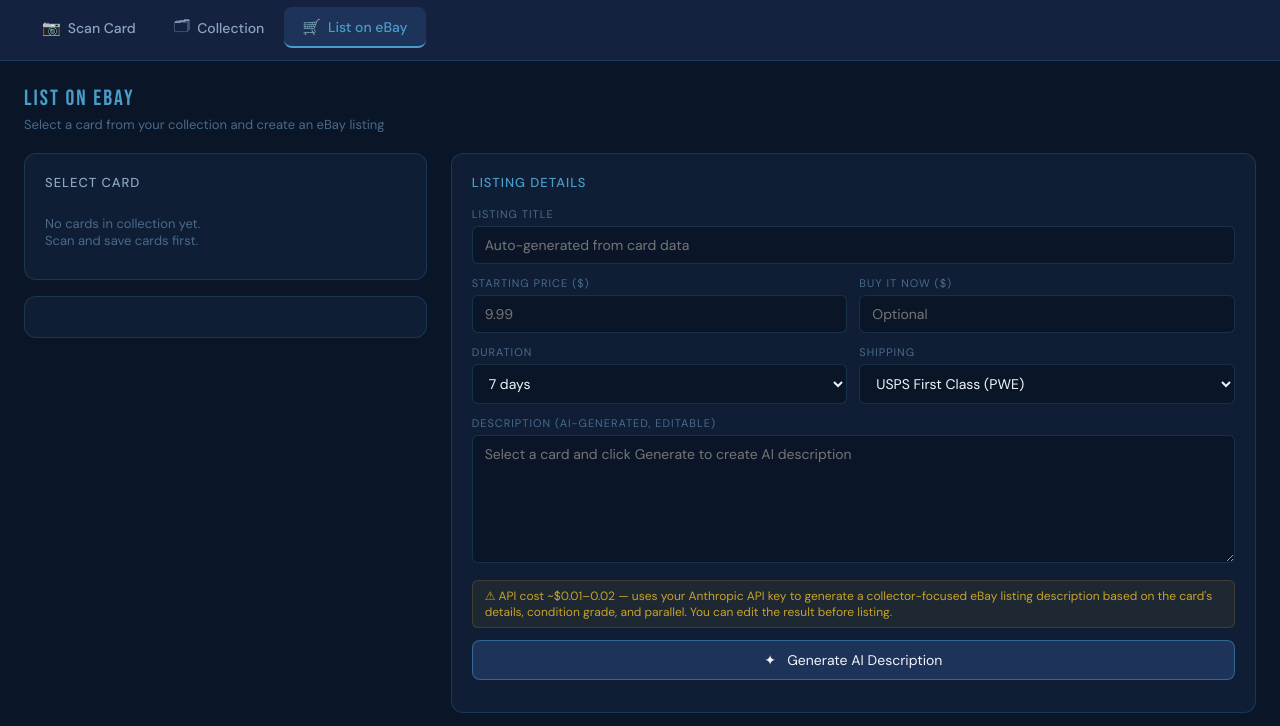
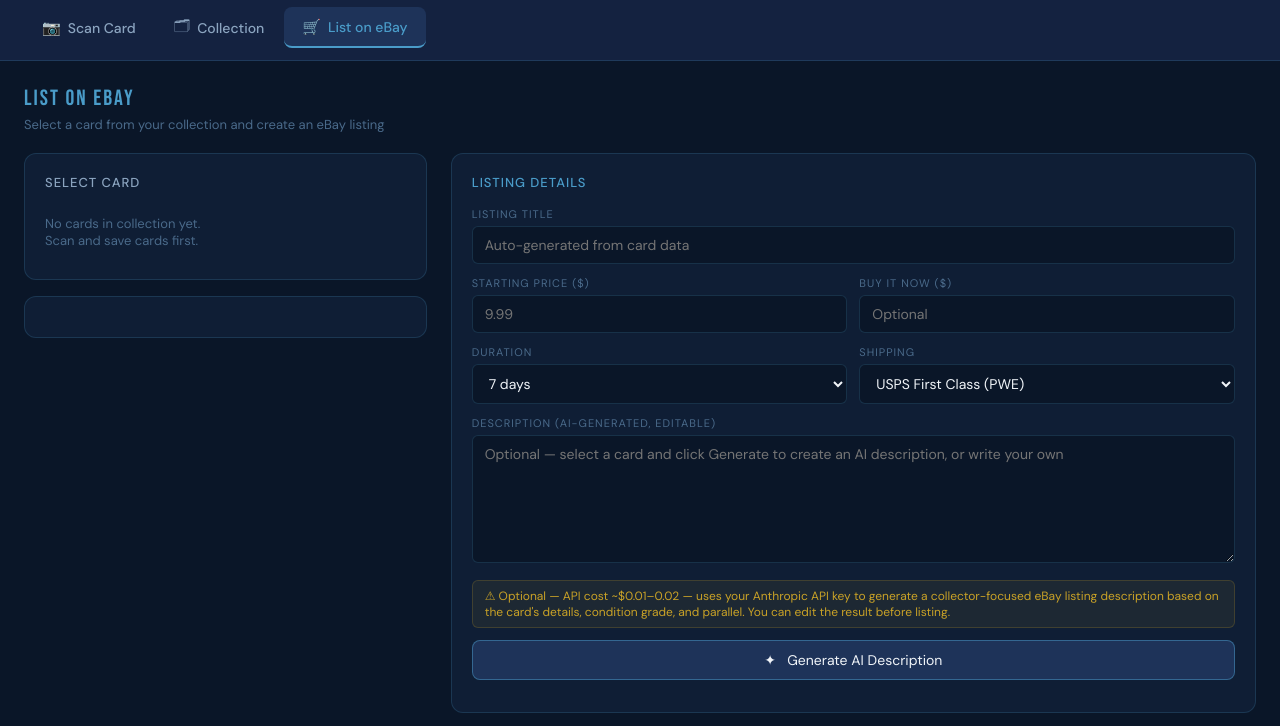
Before and after one commit to Ciiiv/icevault, a plain HTML site: page docs/index.html in a window 1280 px wide. Both pictures are taken after a click on the button "🛒 List on eBay". Shown: the part 65-791 px from the top of the page. Drawn offline with nearby package versions, Linux system fonts and the light colour scheme.

Commit message:
Add files via upload

```diff
--- a/docs/index.html
+++ b/docs/index.html
@@ -1264,10 +1264,10 @@
         </div>
         <div class="form-group">
           <label class="form-label">Description (AI-generated, editable)</label>
-          <textarea class="form-control" id="ebayDesc" rows="6" placeholder="Select a card and click Generate to create AI description"></textarea>
+          <textarea class="form-control" id="ebayDesc" rows="6" placeholder="Optional — select a card and click Generate to create an AI description, or write your own"></textarea>
         </div>
         <div style="background:rgba(201,162,39,0.08);border:1px solid rgba(201,162,39,0.2);border-radius:6px;padding:7px 12px;margin-bottom:8px;font-size:12px;color:var(--gold);">
-          ⚠ API cost ~$0.01–0.02 — uses your Anthropic API key to generate a collector-focused eBay listing description based on the card's details, condition grade, and parallel. You can edit the result before listing.
+          ⚠ Optional — API cost ~$0.01–0.02 — uses your Anthropic API key to generate a collector-focused eBay listing description based on the card's details, condition grade, and parallel. You can edit the result before listing.
         </div>
         <button class="camera-btn" onclick="generateListingAI()" style="margin-bottom:12px;">
           ✦ &nbsp; Generate AI Description
```
